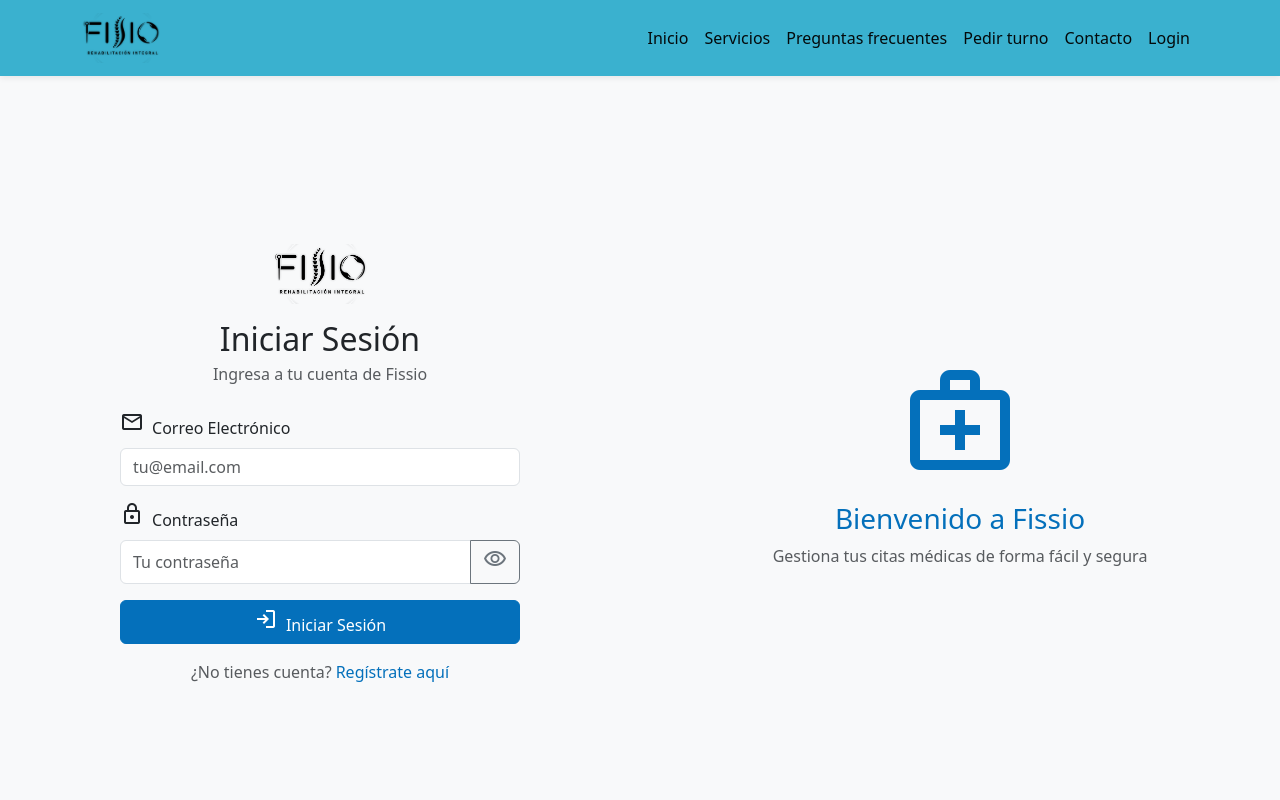
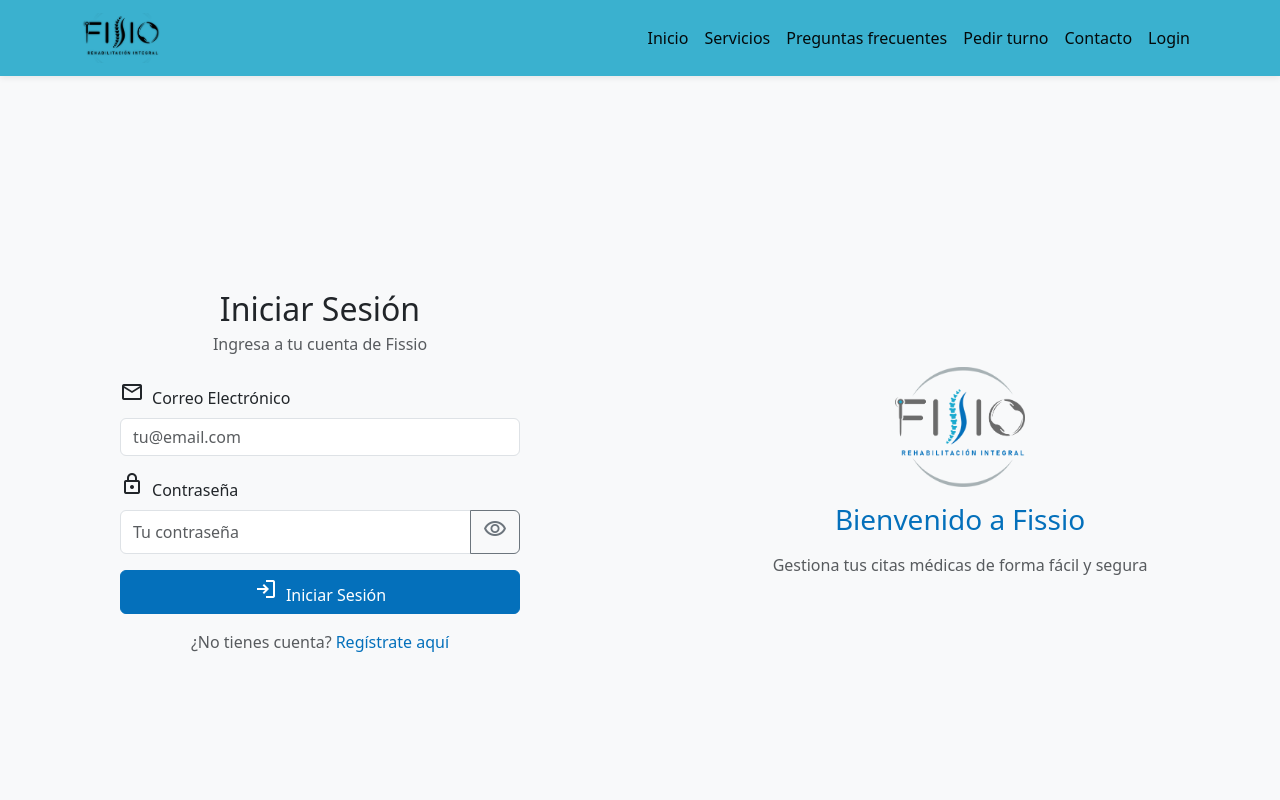
Before and after one commit to marcosdgr/Fissio-Front, a React (Vite) app: page /login in a window 1280 px wide. Shown: the top 800 px of the page. Built offline with nearby package versions, Linux system fonts and the light colour scheme.

Commit message:
actualizo asi la karen este feliz

```diff
--- a/src/Components/Login/Login.jsx
+++ b/src/Components/Login/Login.jsx
@@ -3,6 +3,7 @@
 import { loginUser } from '../../Custom/CustomLogin';
 import { useAuthStore } from '../../Store/useAuthStore';
 import { showSuccess, showError } from '../../Utils/sweetAlerts';
+import '../../Css/Login/Login.css';
 
 const Login = () => {
   const navigate = useNavigate();
@@ -59,10 +60,9 @@
     <div className="container-fluid vh-100">
       <div className="row h-100">
         {/* Lado izquierdo - Formulario */}
-        <div className="col-md-6 d-flex align-items-center justify-content-center">
+        <div className="col-md-6 d-flex align-items-center justify-content-center px-3 px-md-0">
           <div className="w-100" style={{ maxWidth: '400px' }}>
             <div className="text-center mb-4">
-              <img src="/logo-negro.png" alt="Fissio" style={{ height: '60px' }} />
               <h2 className="mt-3 mb-1">Iniciar Sesión</h2>
               <p className="text-muted">Ingresa a tu cuenta de Fissio</p>
             </div>
@@ -122,9 +122,8 @@
 
               <button
                 type="submit"
-                className="btn btn-primary w-100 mb-3"
+                className="btn btn-primary w-100 mb-3 login-btn-primary"
                 disabled={isLoading}
-                style={{ backgroundColor: '#0470BB', borderColor: '#0470BB' }}
               >
                 {isLoading ? (
                   <>
@@ -143,7 +142,7 @@
             <div className="text-center">
               <p className="text-muted">
                 ¿No tienes cuenta?
-                <a href="/register" className="text-decoration-none ms-1" style={{ color: '#0470BB' }}>
+                <a href="/register" className="text-decoration-none ms-1 login-link-primary">
                   Regístrate aquí
                 </a>
               </p>
@@ -151,15 +150,12 @@
           </div>
         </div>
 
-        {/* Lado derecho - Imagen/Información */}
-        <div className="col-md-6 d-none d-md-flex align-items-center justify-content-center"
-             style={{ backgroundColor: '#f8f9fa' }}>
-          <div className="text-center">
-            <span className="material-symbols-outlined" style={{ fontSize: '120px', color: '#0470BB' }}>
-              medical_services
-            </span>
-            <h3 className="mt-3" style={{ color: '#0470BB' }}>Bienvenido a Fissio</h3>
-            <p className="text-muted">
+        {/* Lado derecho - Logo y información */}
+        <div className="col-md-6 d-none d-md-flex align-items-center justify-content-center login-info-panel">
+          <div className="text-center p-4">
+            <img src="/logo-color.png" alt="Fissio" className="img-fluid mb-3" style={{ maxHeight: '120px' }} />
+            <h3 className="login-welcome-title mb-3">Bienvenido a Fissio</h3>
+            <p className="text-muted mb-0">
               Gestiona tus citas médicas de forma fácil y segura
             </p>
           </div>
--- /dev/null
+++ b/src/Css/Login/Login.css
@@ -0,0 +1,44 @@
+
+
+/* Variables de colores Fissio */
+:root {
+  --fissio-primary: #0470BB;
+  --fissio-primary-hover: #0356a3;
+  --fissio-primary-focus: rgba(4, 112, 187, 0.25);
+  --fissio-secondary: #3AB1CF;
+  --fissio-light-bg: #f8f9fa;
+}
+
+/* Botón principal de login */
+.login-btn-primary {
+  background-color: var(--fissio-primary) !important;
+  border-color: var(--fissio-primary) !important;
+}
+
+.login-btn-primary:hover {
+  background-color: var(--fissio-primary-hover) !important;
+  border-color: var(--fissio-primary-hover) !important;
+}
+
+.login-btn-primary:focus {
+  box-shadow: 0 0 0 0.2rem var(--fissio-primary-focus) !important;
+}
+
+/* Enlaces con color de marca */
+.login-link-primary {
+  color: var(--fissio-primary) !important;
+}
+
+.login-link-primary:hover {
+  color: var(--fissio-primary-hover) !important;
+}
+
+/* Panel derecho con información */
+.login-info-panel {
+  background-color: var(--fissio-light-bg);
+}
+
+/* Título de bienvenida */
+.login-welcome-title {
+  color: var(--fissio-primary);
+}
```
